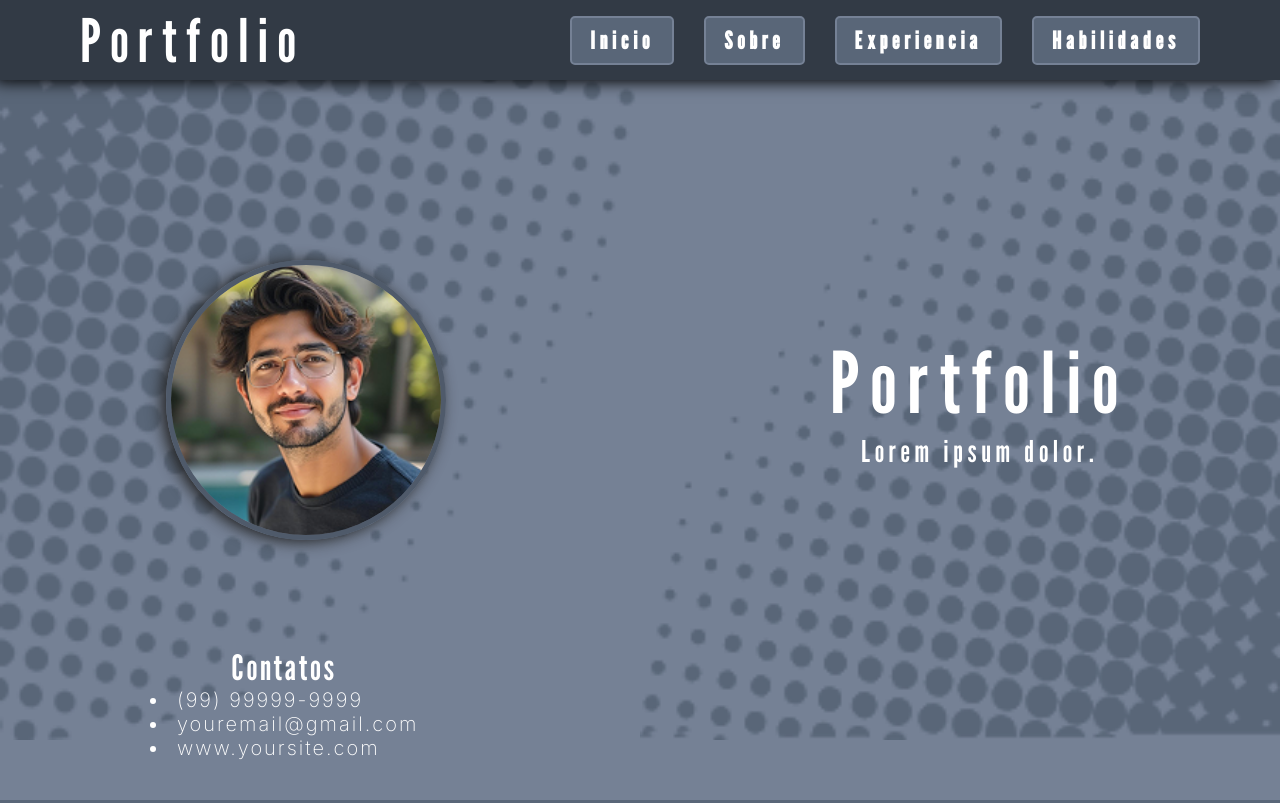
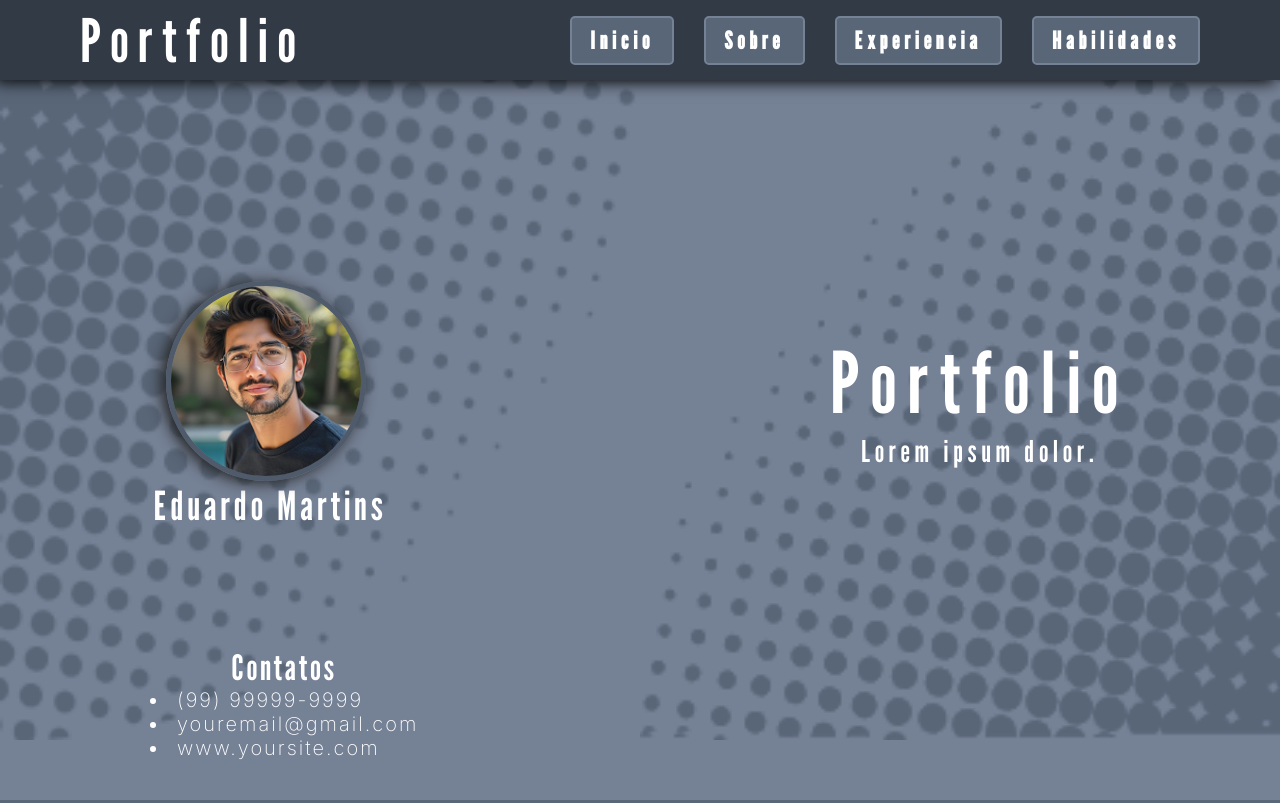
Before and after one commit to Caua-Giovani/portfolio, a website: page index.html in a window 1280 px wide. Shown: the top 803 px of the page. Drawn offline with nearby package versions, Linux system fonts and the light colour scheme.

Commit message:
MODIFY: coloquei o figcaption

```diff
--- a/index.html
+++ b/index.html
@@ -44,7 +44,10 @@
                 <img class="img-bg-sup-02" src="src/assets/images/pontilhado_sup_dire.png" alt="">
             </figure>
 
-            <img class="container-photo" src="src/assets/images/img-photo.png" alt="">
+            <div class="container-photo">
+                <img class="container-home-photo" src="src/assets/images/img-photo.png" alt="">
+                <figcaption>Eduardo Martins</figcaption>
+            </div>
 
             <div class="container-contact-info">
                 <h1>Contatos</h1>
--- a/src/styles/main.css
+++ b/src/styles/main.css
@@ -70,17 +70,34 @@
 }
 
 .container-photo{
+    z-index: 100;
+    display: flex;
+    flex-direction: column;
+    width: 100%;
+    height: 40%;
     position: absolute;
+    justify-content: center;
+}
+
+.container-photo figcaption{
+    margin-left: 12%;
+    font-family: "League Gothic",sans-serif;
+    letter-spacing: 4px;
+}
+
+.container-home-photo{
+    position: relative;
     left: 13%;
-    width: 280px;
+    width: 200px;
     border-radius:1000px;
     border: solid 5px #4f5a6a;
     box-shadow: -5px 2px 15px rgb(35, 35, 35);
+    margin-top: 10px;
 }
 
 .container-welcome-box{
     width: 75%;
-    height: 80%;
+    height: 100%;
     display: flex;
     flex-wrap: wrap;
     padding: 50px 0 0 0;
@@ -234,7 +251,7 @@
 }
 
 .container-courses-content-01 li{
-    font-size: 25px;
+    font-size: 20px;
 }
 
 .container-courses-content-01 ul{
```
